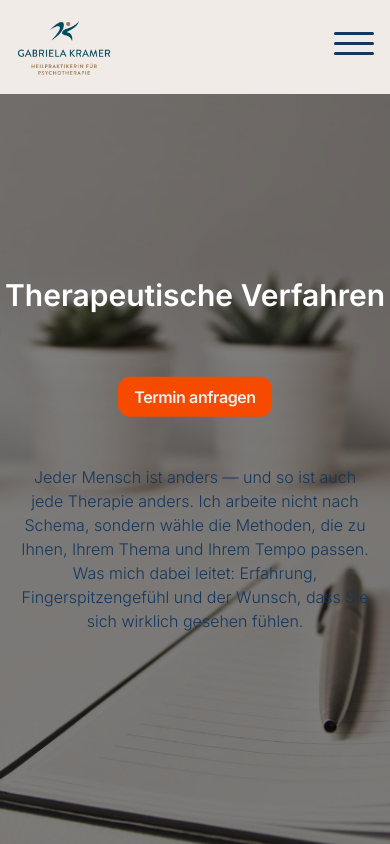
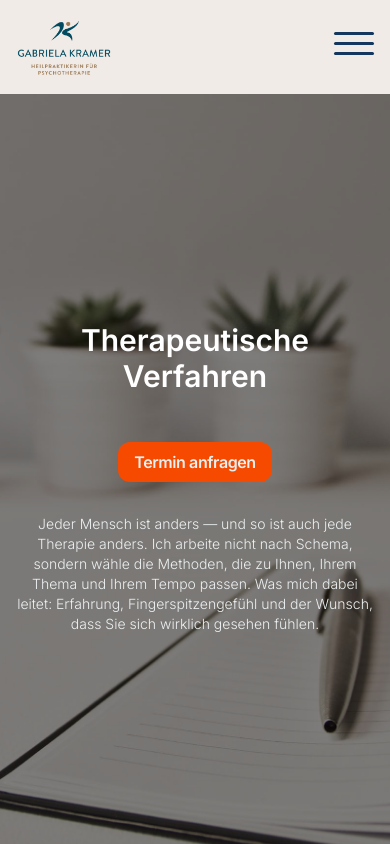
Before and after one commit to dscmari/gabriele-k, a Next.js app: page /methoden in a window 390 px wide. Shown: the top 844 px of the page. Built offline with nearby package versions, Linux system fonts and the light colour scheme.

Commit message:
fix hero section color bug

```diff
--- a/app/components/Hero.tsx
+++ b/app/components/Hero.tsx
@@ -36,11 +36,11 @@ export default function Hero({
         />
         <div className="absolute inset-0 bg-black/50" />
         <div className="absolute translate-y-1/2 flex flex-col z-10 text-white">
-          <h1 className="!text-3xl mt-12 !text-white dark:text-darkmode-white text-center">
+          <h1 className="!text-3xl mt-12 !text-white dark:text-darkmode-white text-center px-4">
             {title}
           </h1>
-          <ContactBtn className="self-center mt-12" />
-          <p className="mt-12 text-center font-light px-4">{intro}</p>
+          <ContactBtn className="self-center mt-8" />
+          <p className="mt-8 text-sm/5 text-center font-light px-4 !text-darkmode-white">{intro}</p>
         </div>
       </div>
       {/* tablet */}
--- a/app/components/Hero_leftOrientated.tsx
+++ b/app/components/Hero_leftOrientated.tsx
@@ -34,11 +34,15 @@ export default function Hero({
           height={800}
           className="object-cover h-full w-full absolute"
         />
-        <div className="absolute inset-0 bg-black/50"></div>
-        <div className="absolute translate-y-1/3 flex flex-col z-10 text-white">
-          <h1 className="!text-3xl mt-12 !text-white text-center">{title}</h1>
-          <ContactBtn className="self-center mt-12" />
-          <p className="mt-12 text-center font-light px-4">{intro}</p>
+        <div className="absolute inset-0 bg-black/50" />
+        <div className="absolute translate-y-1/2 flex flex-col z-10 text-white">
+          <h1 className="!text-3xl mt-12 !text-white dark:text-darkmode-white text-center px-4">
+            {title}
+          </h1>
+          <ContactBtn className="self-center mt-8" />
+          <p className="mt-8 text-sm/5 text-center font-light px-4 !text-darkmode-white">
+            {intro}
+          </p>
         </div>
       </div>
       {/* tablet */}
--- a/app/page.tsx
+++ b/app/page.tsx
@@ -98,8 +98,8 @@ export default function Home() {
           <ContactBtn className="self-center lg:self-start" />
         </div>
       </section>
-      <section className="px-4 sm:px-16 lg:px-32 pt-24 lg:pt-32 xl:pt-48">
-        <div className="text-center">
+      <section className="sm:px-16 lg:px-32 pt-24 lg:pt-32 xl:pt-48">
+        <div className="text-center px-4 sm:px-0">
           <span className="font-light text-sm mx-auto lg:mx-0">Ablauf</span>
           <h1 className="mb-8 lg:!text-3xl/12 xl:!text-5xl/14 !font-bold text-custom-blue">
             Unser gemeinsamer Weg
@@ -127,7 +127,7 @@ export default function Home() {
               className="hidden lg:block lg:w-4xl xl:w-6xl mx-auto"
             />
           </div>
-          <div className="pt-12 flex flex-col lg:hidden">
+          <div className="pt-12 px-4 sm:px-0 flex flex-col lg:hidden">
             <h2 className="text-center lg:text-start !mb-8">
               Was Sie erwartet
             </h2>
@@ -246,7 +246,7 @@ export default function Home() {
             </p>
           </div>
         </div>
-        <div className="lg:flex-1">
+        <div className="lg:flex-1 sm:max-w-lg sm:mx-auto">
           <Image
             src={"/images/portraits/gaby_2.jpg"}
             alt="Bild von Gaby Kramer, Heilpraktikerin für Psychotherapie"
```
